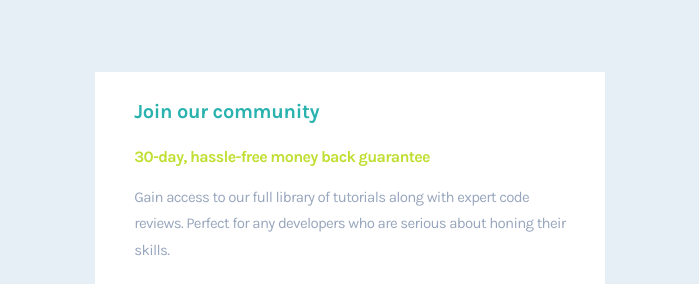
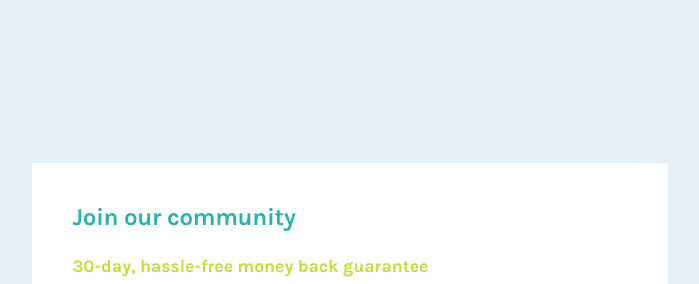
Before and after one commit to Ozolao/single-price-grid-component, a website: page app/index.html in a window 1280 px wide. Shown: the top 284 px of the page, without its empty margins (290-989 px from the left). Drawn offline with nearby package versions, Linux system fonts and the light colour scheme; files that its build step writes are made by us from their sources.

Commit message:
Finish desktop join

```diff
--- a/app/styles/_global.scss
+++ b/app/styles/_global.scss
@@ -20,17 +20,17 @@ button {
 
 
 .app {
-  max-width   : 31.875rem;
+  max-width   : 39.7rem;
   margin-right: auto;
   margin-left : auto;
 }
 
 
-/*
+
 // Media Queries
 @media (min-width: 48rem) {
   body {
-    padding: 8.2rem 17%;
+    padding-top   : 10.2rem;
+    padding-bottom: 10.2rem;
   }
 }
-*/
--- a/app/styles/_join.scss
+++ b/app/styles/_join.scss
@@ -37,38 +37,34 @@
 }
 
 
-/*
+
 // Media Queries
 @media (min-width: 48rem) {
 
   // Join block
   .join {
-    padding: 1.1rem 6.3%;
+    padding: 1.5rem 6.3%;
   }
 
 
 
   // Join elements
   .join__h1 {
-    letter-spacing: -.04rem;
+    font-size: 1.5rem;
   }
 
 
   .join__h2 {
-    margin-top   : 1.1rem;
-    margin-bottom: 1.1rem;
-
-    letter-spacing: -.06rem;
+    font-size     : 1.1rem;
+    letter-spacing: unset;
   }
 
 
   .join__p {
-    margin-top: -.65rem;
+    margin-top: -.95rem;
 
-    font-size     : .8rem;
-    line-height   : 1.6;
-    letter-spacing: -.021rem;
-    word-spacing  : .07rem;
+    font-size     : .98rem;
+    line-height   : 1.7;
+    letter-spacing: -.009rem;
   }
 }
-*/
--- a/app/styles/_subscription.scss
+++ b/app/styles/_subscription.scss
@@ -62,7 +62,7 @@
 }
 
 
-/*
+
 // Media Queries
 @media (min-width: 48rem) {
 
@@ -75,13 +75,12 @@
 
   // Subscription block
   .subscription {
-    padding: .9375rem 7.7%;
-
-    background-color: $primary-color;
+    width     : 50%;
+    // padding: .9375rem 7.7%;
   }
 
 
-
+  /*
   // Subscription elements
   .subscription__h1 {
     font-size: 1.1rem;
@@ -128,5 +127,5 @@
     border          : none;
     border-radius   : .3125rem;
   }
+  */
 }
-*/
--- a/app/styles/_why-us.scss
+++ b/app/styles/_why-us.scss
@@ -30,19 +30,18 @@
 }
 
 
-/*
+
 // Media Queries
 @media (min-width: 48rem) {
 
   // Why us block
   .why-us {
-    padding: .62rem 7.7%;
-
-    background-color: $primary-light-color;
+    width     : 50%;
+    // padding: .62rem 7.7%;
   }
 
 
-
+  /*
   // Why us elements
   .why-us__h1 {
     margin-top: .79rem;
@@ -64,5 +63,5 @@
 
     opacity: .7;
   }
+  */
 }
-*/
```
